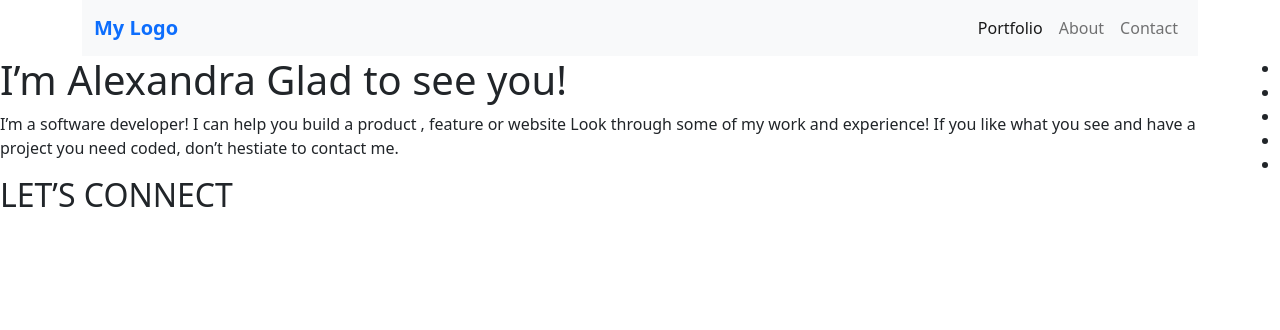
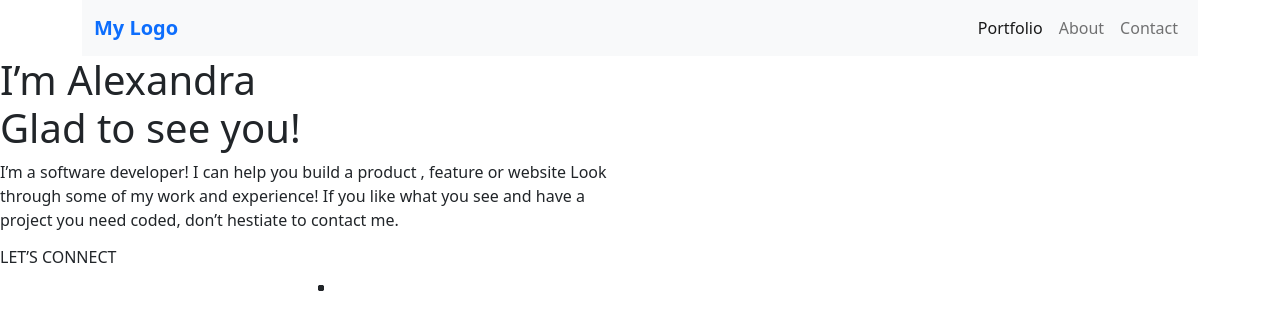
Before and after one commit to omarbabou/try-bootstrap, a website: page index.html in a window 1280 px wide. Drawn offline with nearby package versions, Linux system fonts and the light colour scheme.

Commit message:
displayed it as block

```diff
--- a/index.html
+++ b/index.html
@@ -37,14 +37,14 @@
       </nav>
     </div>
     <!-- headlines here -->
-    <div class="d-flex justify-content-center border-0">
-    <div>
-      <h1>I’m Alexandra
-        Glad to see you!</h1>
+    <div class="w-50 d-flex  flex-column justify-content-center border-2-solid-red">
+    <div class"mb-2">
+      <h1 class="d-flex  flex-column justify-content-center">I’m Alexandra
+        <span>Glad to see you!</span></h1>
         <p>I’m a software developer! I can help you build a product , feature or website Look through some of my work and experience! If you like what you see and have a project you need coded, don’t hestiate to contact me.</p>
-        <h2 class="">LET’S CONNECT</h2>
+        <h2 class="h6">LET’S CONNECT</h2>
     </div>
-      <ul>
+      <ul class="d-flex  flex-row justify-content-center border-0 gap-0">
         <li><a href="#"><img src="" alt=""></a></li>
         <li><a href="#"><img src="" alt=""></a></li>
         <li><a href="#"><img src="" alt=""></a></li>
```
